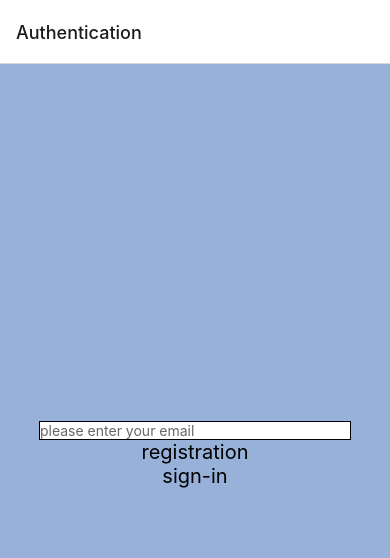
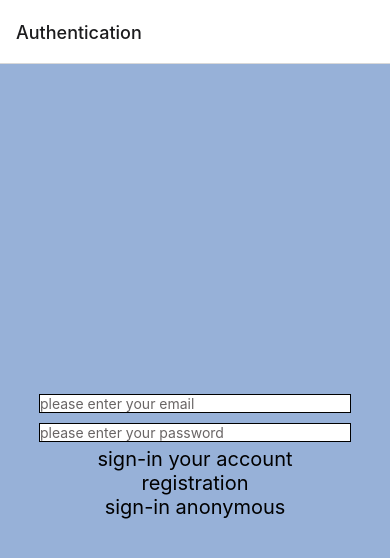
Before and after one commit to dimonkac/firebase-react-native, a React Native app: screen /Authentication in a window 390 px wide. Shown: the top 558 px of the page. Built offline with nearby package versions, Linux system fonts and the light colour scheme.

Commit message:
authentication email

```diff
--- a/src/components/authentication.js
+++ b/src/components/authentication.js
@@ -6,32 +6,58 @@ import {
   StyleSheet,
   TextInput,
 } from 'react-native';
-import React from 'react';
+import React, {useState} from 'react';
 import {useDispatch, useSelector} from 'react-redux';
-import {fetchSignInAction} from '../redux/actions/firebaseActions';
+import {
+  fetchAuthorizationAction,
+  fetchSignInAction,
+} from '../redux/actions/firebaseActions';
 import {TodoList} from './todo_list';
 
 export const Authentication = ({navigation}) => {
+  const [email, setEmail] = useState('');
+  const [password, setPassord] = useState('');
   const dispatch = useDispatch();
 
   const user = useSelector(state => state.todosReducer.userID);
-  // console.log(user);
 
   const sign = () => {
     dispatch(fetchSignInAction());
   };
 
+  const signAuthoriz = () => {
+    dispatch(fetchAuthorizationAction(email, password));
+  };
+
+  const textEmail = val => {
+    setEmail(val);
+  };
+
+  const textPassword = val => {
+    setPassord(val);
+  };
+
   return (
     <SafeAreaView style={styles.container}>
       {user ? (
-        <TodoList />
+        <TodoList navigation={navigation} />
       ) : (
         <View style={styles.containerView}>
           <TextInput
             placeholderTextColor="#696565"
             placeholder="please enter your email"
-            style={{width: '80%', backgroundColor: '#ffff', borderWidth: 1}}
+            style={styles.inputStyle}
+            onChangeText={textEmail}
           />
+          <TextInput
+            placeholderTextColor="#696565"
+            placeholder="please enter your password"
+            style={styles.inputStyle}
+            onChangeText={textPassword}
+          />
+          <TouchableOpacity onPress={signAuthoriz}>
+            <Text style={styles.textStyle}>sign-in your account</Text>
+          </TouchableOpacity>
           <TouchableOpacity
             onPress={() => {
               navigation.navigate('Registration');
@@ -40,7 +66,7 @@ export const Authentication = ({navigation}) => {
             <Text style={styles.textStyle}>registration</Text>
           </TouchableOpacity>
           <TouchableOpacity onPress={sign}>
-            <Text style={styles.textStyle}>sign-in</Text>
+            <Text style={styles.textStyle}>sign-in anonymous</Text>
           </TouchableOpacity>
         </View>
       )}
@@ -61,4 +87,10 @@ const styles = StyleSheet.create({
     alignItems: 'center',
     justifyContent: 'center',
   },
+  inputStyle: {
+    width: '80%',
+    backgroundColor: '#ffff',
+    borderWidth: 1,
+    marginVertical: 5,
+  },
 });
--- a/src/components/registration.js
+++ b/src/components/registration.js
@@ -7,13 +7,25 @@ import {
   TextInput,
 } from 'react-native';
 import React, {useState} from 'react';
-import {useDispatch} from 'react-redux';
+import {useDispatch, useSelector} from 'react-redux';
 import {fetchSignInPasswordAction} from '../redux/actions/firebaseActions';
+import {TodoList} from './todo_list';
 
 export const Registration = () => {
   const [email, setEmail] = useState('');
   const [password, setPassord] = useState('');
   const dispatch = useDispatch();
+
+  const user = useSelector(state => state.todosReducer.userID);
+  console.log(user);
+
+  // const validateEmail = (e: string): boolean => {
+  //   const re =
+  //     /^(([^<>()[\]\\.,;:\s@“]+(\.[^<>()[\]\\.,;:\s@“]+)*)|(“.+“))@((\[[0-9]{1,3}\.[0-9]{1,3}\.[0-9]{1,3}\.[0-9]{1,3}\])|(([a-zA-Z\-0-9]+\.)+[a-zA-Z]{2,}))$/;
+  //   return !re.test(String(e).toLowerCase());
+  // };
+  //
+  // console.log(validateEmail('dfffd@gmail.com'));
 
   const textEmail = val => {
     setEmail(val);
@@ -28,6 +40,10 @@ export const Registration = () => {
   };
 
   return (
+    <SafeAreaView style={styles.container}>
+      {user ? (
+        <TodoList />
+      ) : (
         <SafeAreaView style={styles.container}>
           <View style={styles.containerView}>
             <TextInput
@@ -46,6 +62,8 @@ export const Registration = () => {
               <Text>Registration</Text>
             </TouchableOpacity>
           </View>
+        </SafeAreaView>
+      )}
     </SafeAreaView>
   );
 };
--- a/src/redux/actions/firebaseActions.js
+++ b/src/redux/actions/firebaseActions.js
@@ -80,3 +80,17 @@ export const succesSignInPasswordAction = userId => {
     payload: userId,
   };
 };
+
+export const fetchAuthorizationAction = (email, password) => {
+  return {
+    type: types.SIGN_IN_FETCH_AUTHORIZATION,
+    payload: {email, password},
+  };
+};
+
+export const succesSignInAuthorizationAction = userId => {
+  return {
+    type: types.SIGN_IN_SUCCES_AUTHORIZATION,
+    payload: userId,
+  };
+};
--- a/src/redux/actions/types.js
+++ b/src/redux/actions/types.js
@@ -16,3 +16,6 @@ export const SIGN_OUT_SUCCES = 'SIGN_OUT_SUCCES';
 
 export const SIGN_IN_FETCH_PASSWORD = 'SIGN_IN_FETCH_PASSWORD';
 export const SIGN_IN_SUCCES_PASSWORD = 'SIGN_IN_SUCCES_PASSWORD';
+
+export const SIGN_IN_FETCH_AUTHORIZATION = 'SIGN_IN_FETCH_AUTHORIZATION';
+export const SIGN_IN_SUCCES_AUTHORIZATION = 'SIGN_IN_SUCCES_AUTHORIZATION';
--- a/src/redux/firebase/firestore.js
+++ b/src/redux/firebase/firestore.js
@@ -85,8 +85,9 @@ export const sigOutUser = async () => {
 export const signPasswordUser = async ({email, password}) => {
   return await auth()
     .createUserWithEmailAndPassword(`${email}`, `${password}`)
-    .then(() => {
+    .then(user => {
       console.log('User account created & signed in!');
+      return user.user.uid;
     })
     .catch(error => {
       if (error.code === 'auth/email-already-in-use') {
@@ -99,3 +100,20 @@ export const signPasswordUser = async ({email, password}) => {
       console.error(error);
     });
 };
+
+export const signAuthorizationUser = async ({email, password}) => {
+  console.log(email);
+  console.log(password);
+  return await auth()
+    .signInWithEmailAndPassword(`${email}`, `${password}`)
+    .then(user => {
+      console.log('User account signed in!');
+      return user.user.uid;
+    })
+    .catch(error => {
+      console.log(error.code);
+      console.log(error.message);
+      // var errorCode = error.code;
+      // var errorMessage = error.message;
+    });
+};
--- a/src/redux/reducers/firebaseReducer.js
+++ b/src/redux/reducers/firebaseReducer.js
@@ -73,6 +73,19 @@ export const todosReducer = (state = initialState, action) => {
         userID: action.payload,
       };
 
+    case types.SIGN_IN_FETCH_AUTHORIZATION:
+      return {
+        ...state,
+        isloading: true,
+      };
+
+    case types.SIGN_IN_SUCCES_AUTHORIZATION:
+      return {
+        ...state,
+        isloading: false,
+        userID: action.payload,
+      };
+
     default:
       return state;
   }
--- a/src/redux/sagas/sagaFirebase.js
+++ b/src/redux/sagas/sagaFirebase.js
@@ -1,7 +1,9 @@
 import {put, all, call, takeLatest} from 'redux-saga/effects';
 import * as types from '../actions/types';
 import {
-  succesSignInAction, succesSignInPasswordAction,
+  succesSignInAction,
+  succesSignInAuthorizationAction,
+  succesSignInPasswordAction,
   succesSignOutAction,
   succesTodos,
 } from '../actions/firebaseActions';
@@ -12,7 +14,9 @@ import {
   updateTodo,
   changeCompleted,
   signUser,
-  sigOutUser, signPasswordUser,
+  sigOutUser,
+  signPasswordUser,
+  signAuthorizationUser,
 } from '../firebase/firestore';
 import {Alert} from 'react-native';
 
@@ -23,12 +27,6 @@ export function* fetchTodos(action) {
       docID: todo.id,
       ...todo.data(),
     }));
-    // todos.onSnapshot(docs => {
-    //   docs.forEach(doc => {
-    //     normalizedTodos.push({docID: doc.id, ...doc.data()});
-    //   });
-    //   console.log(normalizedTodos);
-    // }),
     yield put(succesTodos(normalizedTodos));
   } catch (error) {
     console.log(error);
@@ -96,7 +94,17 @@ export function* signInPasswordSaga(action) {
   try {
     const user = yield call(signPasswordUser, action.payload);
     console.log(user);
-    // yield put(succesSignInPasswordAction(user));
+    yield put(succesSignInPasswordAction(user));
+  } catch (e) {
+    console.log(e);
+  }
+}
+
+export function* signInAuthorizationSaga(action) {
+  try {
+    const user = yield call(signAuthorizationUser, action.payload);
+    console.log(user);
+    yield put(succesSignInAuthorizationAction(user));
   } catch (e) {
     console.log(e);
   }
@@ -112,5 +120,6 @@ export function* watchSagaTodos() {
     takeLatest(types.SIGN_IN_FETCH, signInSaga),
     takeLatest(types.SIGN_OUT_FETCH, signOutSaga),
     takeLatest(types.SIGN_IN_FETCH_PASSWORD, signInPasswordSaga),
+    takeLatest(types.SIGN_IN_FETCH_AUTHORIZATION, signInAuthorizationSaga),
   ]);
 }
```
Also changed, not shown: src/components/todo_list.js (+0 -7 lines). Lines whose indentation alone changed are shown as unchanged.
